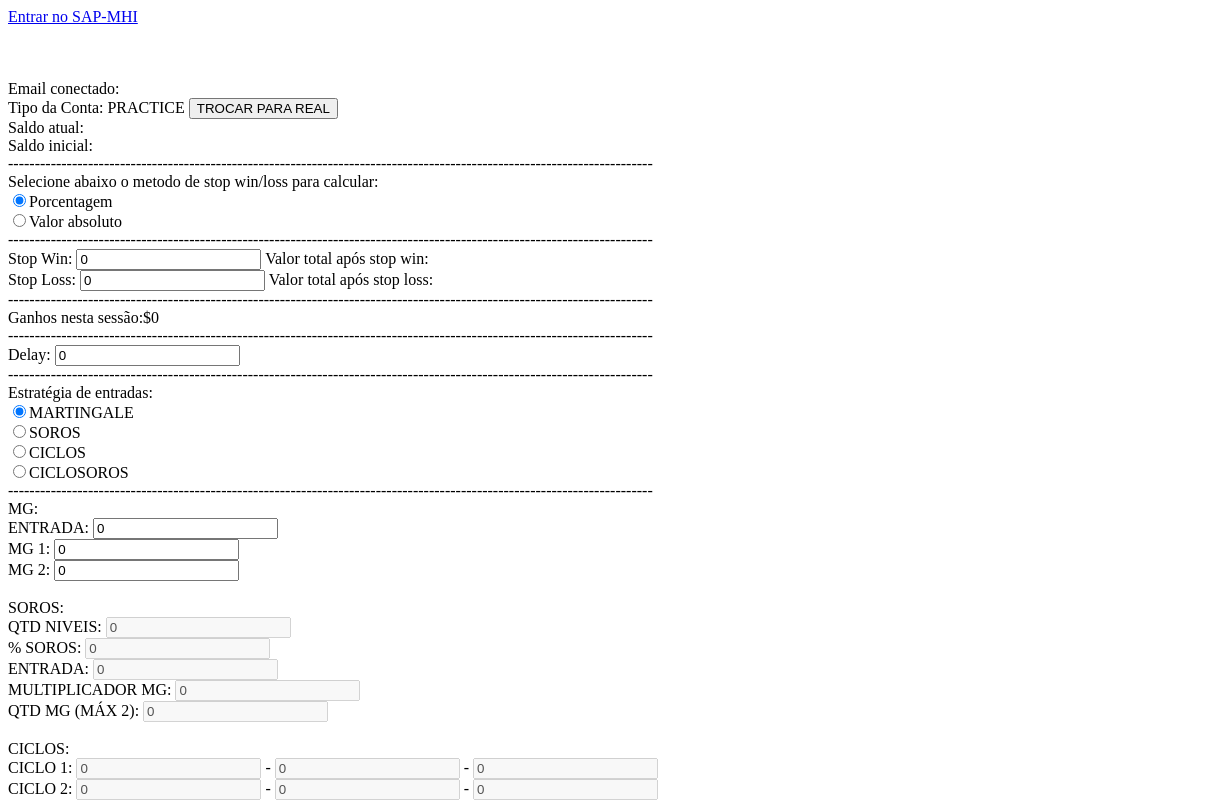
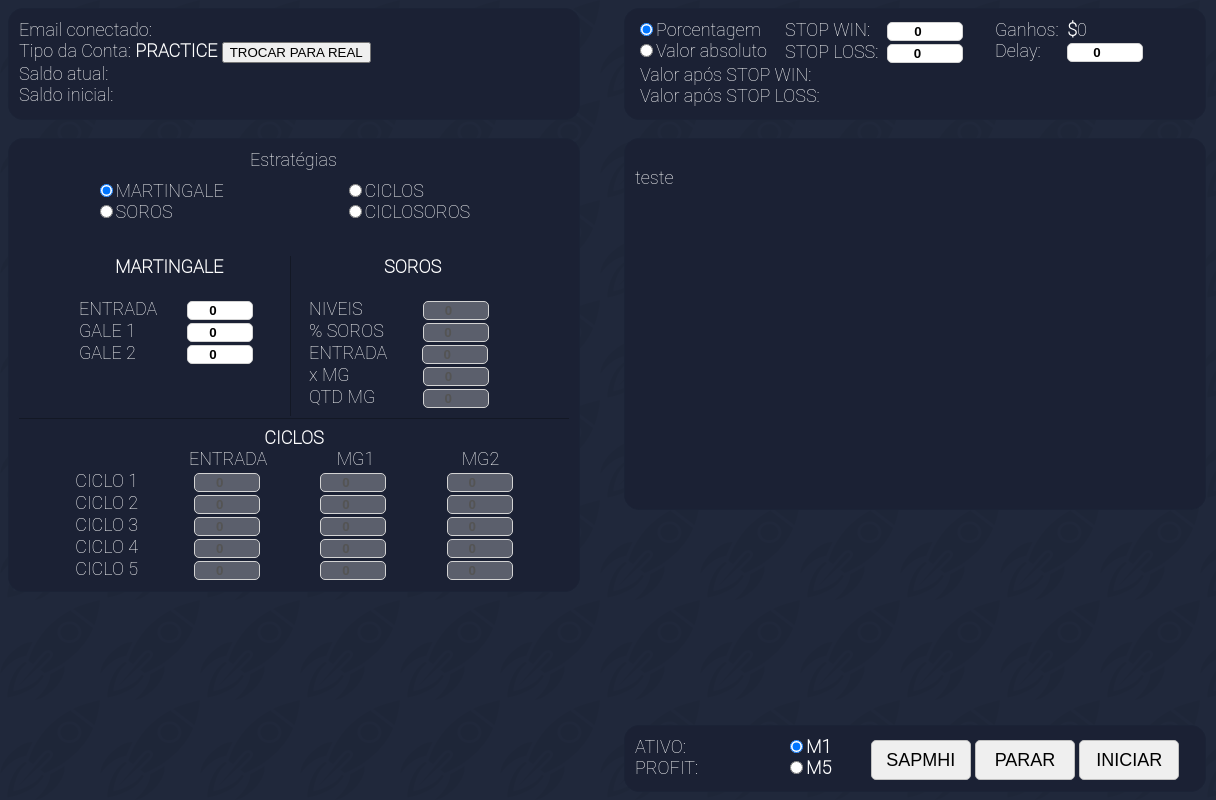
Before and after one commit to eduardoserpa1/RoboRocket, an Electron app: page index.html in a window 1216 px wide. Both pictures are taken after a click on the button "TROCAR PARA REAL". Shown: the top 800 px of the page. Drawn offline with Linux system fonts and the light colour scheme; no server answers.

Commit message:
tudo bonitin

```diff
--- /dev/null
+++ b/graph/css_files/index_css.css
@@ -0,0 +1,206 @@
+/*tag*/
+body{
+    background-image: url("../img/background_rocket.png");
+
+    color: white;
+    font-family: Roboto thin;
+}
+/*class*/
+.bloco{
+    /*background-color: #191e2e;*/
+    background-color: #1b2134;
+    border: solid 1px #1b2336;
+    border-radius: 15px;
+}
+/*id*/
+#bloco_info{
+    font-size: 18px;
+    position: absolute;
+    padding: 10px;
+    width: 550px;
+    height: 90px;
+}
+#bloco_input{
+    font-size: 18px;
+    position: absolute;
+    padding: 10px;
+    width: 560px;
+    height: 90px;
+    right: 0;
+    margin-right: 10px;
+}
+#bloco_input input[type="number"]{
+    width: 70px;
+    height: 13px;
+    border: solid 1px lightgray;
+    border-radius: 5px;
+    font-weight: bold;
+    padding: 2px 2px 2px 2px;
+    text-align: center;
+}
+#div1{
+    width: 150px;
+    height: 45px;
+    position: absolute;
+}
+#div2{
+    width: 300px;
+    height: 45px;
+    position: absolute;
+    margin-left: 150px;
+}
+#div3{
+
+    margin-left: 5px;
+    width: 540px;
+    height: 45px;
+    position: absolute;
+    margin-top: 45px;
+}
+#div4{
+
+    width: 180px;
+    height: 45px;
+    position: absolute;
+    margin-right: 30px;
+    right: 0;
+}
+#bloco_estrategias{
+
+    font-size: 18px;
+    position: absolute;
+    padding: 10px;
+    width: 550px;
+    height: 432px;
+    margin-top: 130px;
+}
+#bloco_estrategias input[type="number"]{
+    width: 60px;
+    height: 13px;
+    border: solid 1px lightgray;
+    border-radius: 5px;
+    font-weight: bold;
+    padding: 2px 2px 2px 2px;
+    text-align: center;
+}
+#div_e1{
+    width: 100%;
+    height: 20%;
+}
+#div_e1_item1{
+    margin-top: 10px;
+    position: absolute;
+    left: 0;
+    width: 150px;
+    height: 60px;
+    margin-left: 15%;
+
+
+}
+#div_e1_item2{
+    margin-top: 10px;
+    position: absolute;
+    right: 0;
+    width: 150px;
+    height: 60px;
+    margin-right: 15%;
+
+}
+#div_e2{
+    position: absolute;
+
+    width: 180px;
+    height: 115px;
+    left: 0;
+    margin-left: 70px;
+}
+#div_e2 input{
+    right: 0;
+    margin-left: 30px;
+}
+#div_e3{
+    position: absolute;
+    right: 0;
+
+    width: 250px;
+    height: 160px;
+    margin-right: 20px;
+
+    padding-left: 18px;
+    border-left: solid 1px #131825;
+}
+#div_e4{
+    text-align: center;
+    position: absolute;
+
+    width: 550px;
+    height: 170px;
+    margin-top: 120px;
+    padding-top: 8px;
+    border-top: solid 1px #131825;
+
+}
+#div_grade{
+    margin-bottom: -20px;
+    text-align: left;
+}
+#bloco_resultados{
+    right: 0;
+    margin-right: 10px;
+    font-size: 18px;
+    position: absolute;
+    padding: 10px;
+    width: 560px;
+    height: 350px;
+    margin-top: 130px;
+}
+#bloco_acoes{
+    right: 0;
+    bottom: 0;
+    margin-right: 10px;
+    font-size: 18px;
+    position: absolute;
+    padding: 10px;
+    width: 560px;
+    height: 45px;
+    margin-bottom: 8px;
+}
+#bloco_acao1{
+
+    position: absolute;
+    left: 0;
+    margin-left: 10px;
+}
+#bloco_acao2{
+   font-weight: bold;
+    position: absolute;
+    margin-left: 150px;
+}
+#bloco_acao3{
+    text-align: center;
+
+    position: absolute;
+    width: 380px;
+    height: 50px;
+    margin-left: 200px;
+ }
+#bloco_acao3 button{
+    font-size: 18px;
+
+    cursor: pointer;
+    text-align: center;
+    height: 40px;
+    width: 100px;
+    margin-top: 4px;
+    border: solid 1px #c0c0c0;
+    border-radius: 5px;
+ }
+ #bloco_acao3 button:hover{
+    border: solid 1px #c9c9c9;
+    background-color: #c9c9c9;
+
+ }
+ #bloco_acao3 button:active{
+    background-color: #5c5c5c;
+    border: solid 1px #5c5c5c;
+ }
--- a/graph/css_files/sapmhi_css.css
+++ b/graph/css_files/sapmhi_css.css
@@ -1,11 +1,19 @@
 body{
-    background-color: #20283b;
+    background-image: url("../img/background_rocket.png");
     font-family: Roboto Thin;
     color: white;
 }
 h1,h3{
     text-align: center;
 }
+
+input:focus{outline:none}
+button:focus {outline:none}
+select:focus {outline:none}
+option:focus {outline:none}
+
+
+
 .info_inputs:hover{
     background-color: #41495c;
 }
@@ -94,3 +102,41 @@ h1,h3{
 #qtd_ativos{
     opacity: 50%;
 }
+#div_botao_sair{
+    width: 80px;
+    height: 80px;
+    position: fixed;
+    left: 0;
+    bottom: 0;
+}
+#botao:active{
+    background-color: #2e344b;
+}
+
+#botao_sair{
+    width: 80px;
+    height: 80px;
+    cursor: pointer;
+}
+#botao_sair{
+    font-family: Roboto;
+    font-size: 20px;
+    width: 120px;
+    height: 80px;
+    cursor: pointer;
+    color: white;
+    background-color: #373e51;
+    border: solid 1px #1d2233;
+    border-radius: 5px;
+}
+#botao_sair:hover{
+    background-color: #41495c;
+    width: 118px;
+    height: 78px;
+    border-radius: 8px;
+    margin-top: 1px;
+    margin-left: 1px;
+}
+#botao_sair:active{
+    background-color: #2e344b;
+}
--- a/index.html
+++ b/index.html
@@ -2,138 +2,161 @@
 <html>
   <head>
     <meta charset="UTF-8">
-
+    <link rel="stylesheet" type="text/css" href="graph/css_files/index_css.css"/>
     <title>Rocket v0.0</title>
   </head>
   <body>
 
-      <a href="telas/sapmhi_tela.html">Entrar no SAP-MHI</a>
+
+
+    <div class="bloco" id="bloco_info">
+      <label>Email conectado: </label><b><label id="email"></label></b>
+    <br>
+      <label>Tipo da Conta: </label><b><label id="tipo_conta"></label></b>
+      <button id="troca_tipo_conta" onclick="trocaTipoConta()"> TROCAR PARA REAL</button>
+      <br>
+      <label>Saldo atual: </label><b><label id="saldo"></label></b>
+    <br>
+
+      <label>Saldo inicial: </label><b><label id="saldo_inicial"></label></b>
+    <br>
+    </div>
+
+    <div class="bloco" id="bloco_input">
+      <div id="div1">
+        <input type="radio" id="porcento" name="multiplicador" value="porcento" checked><label>Porcentagem</label>
+        <input type="radio" id="valor" name="multiplicador" value="valor"><label>Valor absoluto</label>
+    </div>
+    <div id="div2">
+      <label>STOP WIN: &nbsp&nbsp&nbsp</label><input type="number" id="stop_win" onfocusout="calculaStop_w(this.value)">
+      <br>
+      <label>STOP LOSS: &nbsp</label><input type="number" id="stop_loss" onfocusout="calculaStop_l(this.value)">
+    </div>
+    <div id="div3">
+      <label>Valor após STOP WIN: </label><b><label id="total_stop_win"></label></b>
+      <br>
+      <label>Valor após STOP LOSS: </label><b><label id="total_stop_loss"></label></b>
+    </div>
+    <div id="div4">
+      <label>Ganhos:&nbsp <b>$</b></label><label id="ganhos">0</label>
+      <br>
+      <label>Delay:&nbsp&nbsp&nbsp&nbsp&nbsp&nbsp</label><input type="number" id="delay" onfocusout="delay = this.value;" value="0">
+    </div>
+  </div>
+
+  <div class="bloco" id="bloco_estrategias">
+    <div id="div_e1">
+      <label style="margin-left: 42%;">Estratégias </label>
+      <br>
+      <div id="div_e1_item1">
+        <input type="radio" id="mg" name="estrategia_radio" value="mg" onclick="seleciona_mg()" checked><label>MARTINGALE </label>
+        <br>
+        <input type="radio" id="soros" name="estrategia_radio" value="soros" onclick="seleciona_soros()"><label>SOROS</label>
+      </div>
+
+      <div id="div_e1_item2">
+        <input type="radio" id="ciclos" name="estrategia_radio" value="ciclos" onclick="seleciona_ciclos()"><label>CICLOS</label>
+        <br>
+        <input type="radio" id="ciclosoros" name="estrategia_radio" value="ciclosoros" onclick="seleciona_ciclosoros()"><label>CICLOSOROS</label>
+      </div>
+    </div>
+    <br>
+    <div id="div_e2">
+
+      <label style="margin-left: 20%;"><b>MARTINGALE</b></label>
       <br>
       <br>
 
+      <label>ENTRADA</label><input type="number" id="entrada" onfocusout="e1 = this.value;" value="0">
+      <br>
+      <label>GALE 1 &nbsp&nbsp&nbsp&nbsp</label><input type="number" id="mg1" onfocusout="e2 = this.value;" value="0">
+      <br>
+      <label>GALE 2 &nbsp&nbsp&nbsp&nbsp</label><input type="number" id="mg2" onfocusout="e3 = this.value;" value="0">
+    </div>
 
+    <div id="div_e3">
+      <label style="margin-left: 30%;"><b>SOROS</b></label>
+      <br>
+      <br>
+      <label>NIVEIS &nbsp&nbsp&nbsp&nbsp&nbsp&nbsp&nbsp&nbsp&nbsp&nbsp&nbsp&nbsp&nbsp</label><input type="number" id="niveis" onfocusout="nivel_soro = this.value;" value="0" disabled>
+      <br>
+      <label>% SOROS &nbsp&nbsp&nbsp&nbsp&nbsp&nbsp&nbsp&nbsp</label><input type="number" id="porcento_soros" onfocusout="porcento_soro = (this.value)/100;" value="0" disabled>
+      <br>
+      <label>ENTRADA &nbsp&nbsp&nbsp&nbsp&nbsp&nbsp&nbsp</label><input type="number" id="entrada_soro" onfocusout="e1 = this.value; gera_mg_soro();" value="0" disabled>
+      <br>
+      <label>x MG&nbsp&nbsp&nbsp&nbsp&nbsp&nbsp&nbsp&nbsp&nbsp&nbsp&nbsp&nbsp&nbsp&nbsp&nbsp&nbsp&nbsp</label><input type="number" id="multiplicador" onfocusout="multiplicador = this.value; gera_mg_soro();" value="0" disabled>
+      <br>
+      <label>QTD MG &nbsp&nbsp&nbsp&nbsp&nbsp&nbsp&nbsp&nbsp&nbsp&nbsp</label><input type="number" id="qtd_multiplicador" max="2" onfocusout="qtd_multiplicador = this.value; gera_mg_soro();" value="0" disabled>
+    </div>
     <br>
     <br>
-      <label>Email conectado: </label><label id="email"></label>
+    <div id="div_e4">
+      <label><b>CICLOS</b></label>
+      <br>
+      <div id="div_grade">
+        <label style="margin-left: 170px;">ENTRADA</label>
+        <label style="margin-left: 65px;">MG1</label>
+        <label style="margin-left: 83px;">MG2</label>
+      </div>
+      <br>
+      <label>CICLO 1 </label>&nbsp&nbsp&nbsp&nbsp&nbsp&nbsp&nbsp&nbsp&nbsp&nbsp&nbsp
+      <input type="number" id="ciclo1_mg0" onfocusout="e1 = this.value;" value="0" disabled> &nbsp&nbsp&nbsp&nbsp&nbsp&nbsp&nbsp&nbsp&nbsp&nbsp&nbsp&nbsp
+      <input type="number" id="ciclo1_mg1" onfocusout="e2 = this.value;" value="0" disabled> &nbsp&nbsp&nbsp&nbsp&nbsp&nbsp&nbsp&nbsp&nbsp&nbsp&nbsp&nbsp
+      <input type="number" id="ciclo1_mg2" onfocusout="e3 = this.value;" value="0" disabled>
+      <br>
+      <label>CICLO 2 </label>&nbsp&nbsp&nbsp&nbsp&nbsp&nbsp&nbsp&nbsp&nbsp&nbsp&nbsp
+      <input type="number" id="ciclo2_mg0"  value="0" disabled> &nbsp&nbsp&nbsp&nbsp&nbsp&nbsp&nbsp&nbsp&nbsp&nbsp&nbsp&nbsp
+      <input type="number" id="ciclo2_mg1"  value="0" disabled> &nbsp&nbsp&nbsp&nbsp&nbsp&nbsp&nbsp&nbsp&nbsp&nbsp&nbsp&nbsp
+      <input type="number" id="ciclo2_mg2"  value="0" disabled>
+      <br>
+      <label>CICLO 3 </label>&nbsp&nbsp&nbsp&nbsp&nbsp&nbsp&nbsp&nbsp&nbsp&nbsp&nbsp
+      <input type="number" id="ciclo3_mg0"  value="0" disabled> &nbsp&nbsp&nbsp&nbsp&nbsp&nbsp&nbsp&nbsp&nbsp&nbsp&nbsp&nbsp
+      <input type="number" id="ciclo3_mg1"  value="0" disabled> &nbsp&nbsp&nbsp&nbsp&nbsp&nbsp&nbsp&nbsp&nbsp&nbsp&nbsp&nbsp
+      <input type="number" id="ciclo3_mg2"  value="0" disabled>
+      <br>
+      <label>CICLO 4 </label>&nbsp&nbsp&nbsp&nbsp&nbsp&nbsp&nbsp&nbsp&nbsp&nbsp&nbsp
+      <input type="number" id="ciclo4_mg0"  value="0" disabled> &nbsp&nbsp&nbsp&nbsp&nbsp&nbsp&nbsp&nbsp&nbsp&nbsp&nbsp&nbsp
+      <input type="number" id="ciclo4_mg1"  value="0" disabled> &nbsp&nbsp&nbsp&nbsp&nbsp&nbsp&nbsp&nbsp&nbsp&nbsp&nbsp&nbsp
+      <input type="number" id="ciclo4_mg2"  value="0" disabled>
+      <br>
+      <label>CICLO 5 </label>&nbsp&nbsp&nbsp&nbsp&nbsp&nbsp&nbsp&nbsp&nbsp&nbsp&nbsp
+      <input type="number" id="ciclo5_mg0"  value="0" disabled> &nbsp&nbsp&nbsp&nbsp&nbsp&nbsp&nbsp&nbsp&nbsp&nbsp&nbsp&nbsp
+      <input type="number" id="ciclo5_mg1"  value="0" disabled> &nbsp&nbsp&nbsp&nbsp&nbsp&nbsp&nbsp&nbsp&nbsp&nbsp&nbsp&nbsp
+      <input type="number" id="ciclo5_mg2"  value="0" disabled>
+      <br>
+    </div>
     <br>
-      <label>Tipo da Conta: </label><label id="tipo_conta"></label>
-      <button id="troca_tipo_conta" onclick="trocaTipoConta()"> TROCAR PARA REAL</button>
+  </div>
+
+  <div class="bloco" id="bloco_resultados">
+    <p>teste</p>
+  </div>
+
+  <div class="bloco" id="bloco_acoes">
+    <div id="bloco_acao1">
+      <label>ATIVO: </label><label id="ativo"></label>
+        <br>
+      <label>PROFIT: </label><label id="profit"></label>
+    </div>
+    <div id="bloco_acao2">
+      <input type="radio" id="m1" name="tempo_radio" value="60" checked><label>M1</label>
       <br>
-      <label>Saldo atual: </label><label id="saldo"></label>
-    <br>
+      <input type="radio" id="m5" name="tempo_radio" value="300"><label>M5</label>
 
-      <label>Saldo inicial: </label><label id="saldo_inicial"></label>
-    <br>
-    <label>-------------------------------------------------------------------------------------------------------------------------</label>
-    <br>
+    </div>
+    <div id="bloco_acao3">
+      <a href="telas/sapmhi_tela.html"><button>SAPMHI</button></a>
+      <button onclick="para()">PARAR</button>
+      <button onclick="inicia()">INICIAR</button>
 
+    </div>
 
-      <label>Selecione abaixo o metodo de stop win/loss para calcular: </label>
-    <br>
-      <input type="radio" id="porcento" name="multiplicador" value="porcento" checked><label>Porcentagem</label>
-    <br>
-      <input type="radio" id="valor" name="multiplicador" value="valor"><label>Valor absoluto</label>
-    <br>
-    <label>-------------------------------------------------------------------------------------------------------------------------</label>
-    <br>
-
-
-      <label>Stop Win: </label><input type="number" id="stop_win" onfocusout="calculaStop_w(this.value)">   <label>Valor total após stop win: </label><label id="total_stop_win"></label>
-    <br>
-      <label>Stop Loss: </label><input type="number" id="stop_loss" onfocusout="calculaStop_l(this.value)">   <label>Valor total após stop loss: </label><label id="total_stop_loss"></label>
-    <br>
-    <label>-------------------------------------------------------------------------------------------------------------------------</label>
-    <br>
-    <label>Ganhos nesta sessão:$</label><label id="ganhos">0</label>
-    <br>
-      <label>-------------------------------------------------------------------------------------------------------------------------</label>
-    <br>
-      <label>Delay: </label><input type="number" id="delay" onfocusout="delay = this.value;" value="0">
-    <br>
-      <label>-------------------------------------------------------------------------------------------------------------------------</label>
-    <br>
+  </div>
 
 
 
-      <label>Estratégia de entradas: </label>
-      <br>
-      <input type="radio" id="mg" name="estrategia_radio" value="mg" onclick="seleciona_mg()" checked><label>MARTINGALE </label>
-      <br>
-      <input type="radio" id="soros" name="estrategia_radio" value="soros" onclick="seleciona_soros()"><label>SOROS</label>
-      <br>
-      <input type="radio" id="ciclos" name="estrategia_radio" value="ciclos" onclick="seleciona_ciclos()"><label>CICLOS</label>
-      <br>
-      <input type="radio" id="ciclosoros" name="estrategia_radio" value="ciclosoros" onclick="seleciona_ciclosoros()"><label>CICLOSOROS</label>
-      <br>
-      <label>-------------------------------------------------------------------------------------------------------------------------</label>
-      <br>
-      <label>MG: </label>
-      <br>
-      <label>ENTRADA: </label><input type="number" id="entrada" onfocusout="e1 = this.value;" value="0">
-      <br>
-      <label>MG 1: </label><input type="number" id="mg1" onfocusout="e2 = this.value;" value="0">
-      <br>
-      <label>MG 2: </label><input type="number" id="mg2" onfocusout="e3 = this.value;" value="0">
-    <br>
-    <br>
-      <label>SOROS: </label>
-      <br>
-      <label>QTD NIVEIS: </label><input type="number" id="niveis" onfocusout="nivel_soro = this.value;" value="0" disabled>
-      <br>
-      <label>% SOROS: </label><input type="number" id="porcento_soros" onfocusout="porcento_soro = (this.value)/100;" value="0" disabled>
-      <br>
-      <label>ENTRADA: </label><input type="number" id="entrada_soro" onfocusout="e1 = this.value; gera_mg_soro();" value="0" disabled>
-      <br>
-      <label>MULTIPLICADOR MG: </label><input type="number" id="multiplicador" onfocusout="multiplicador = this.value; gera_mg_soro();" value="0" disabled>
-      <br>
-      <label>QTD MG (MÁX 2): </label><input type="number" id="qtd_multiplicador" onfocusout="qtd_multiplicador = this.value; gera_mg_soro();" value="0" disabled>
-    <br>
-    <br>
-      <label>CICLOS: </label>
-      <br>
-      <label>CICLO 1: </label>
 
-      <input type="number" id="ciclo1_mg0" onfocusout="e1 = this.value;" value="0" disabled> -
-      <input type="number" id="ciclo1_mg1" onfocusout="e2 = this.value;" value="0" disabled> -
-      <input type="number" id="ciclo1_mg2" onfocusout="e3 = this.value;" value="0" disabled>
 
-      <br>
-      <label>CICLO 2: </label>
-      <input type="number" id="ciclo2_mg0"  value="0" disabled> -
-      <input type="number" id="ciclo2_mg1"  value="0" disabled> -
-      <input type="number" id="ciclo2_mg2"  value="0" disabled>
-      <br>
-      <label>CICLO 3: </label>
-      <input type="number" id="ciclo3_mg0"  value="0" disabled> -
-      <input type="number" id="ciclo3_mg1"  value="0" disabled> -
-      <input type="number" id="ciclo3_mg2"  value="0" disabled>
-      <br>
-      <label>CICLO 4: </label>
-      <input type="number" id="ciclo4_mg0"  value="0" disabled> -
-      <input type="number" id="ciclo4_mg1"  value="0" disabled> -
-      <input type="number" id="ciclo4_mg2"  value="0" disabled>
-      <br>
-      <label>CICLO 5: </label>
-      <input type="number" id="ciclo5_mg0"  value="0" disabled> -
-      <input type="number" id="ciclo5_mg1"  value="0" disabled> -
-      <input type="number" id="ciclo5_mg2"  value="0" disabled>
-      <br>
-    <br>
-      <label>-------------------------------------------------------------------------------------------------------------------------</label>
-    <br>
-    <label>ATIVO: </label><label id="ativo"></label>
-    <br>
-    <label>PROFIT: </label><label id="profit"></label>
-    <br>
-    <br>
-    <input type="radio" id="m1" name="tempo_radio" value="60" checked><label>M1</label>
-    <input type="radio" id="m5" name="tempo_radio" value="300"><label>M5</label>
-    <br>
-    <br>
-    <button onclick="para()">PARAR</button><button onclick="inicia()">INICIAR</button>
-    <br>
-    <br>
-      <label>Notificações: </label><label id="avisos"></label>
 
 
 
--- a/main.js
+++ b/main.js
@@ -3,8 +3,8 @@ const { app, BrowserWindow } = require('electron')
 function createWindow () {
   // Cria uma janela de navegação.
   let win = new BrowserWindow({
-    width: 1300,
-    height: 800,
+    width: 1216,
+    height: 659,
     webPreferences: {
       nodeIntegration: true
     }
--- a/scripts/index_js.js
+++ b/scripts/index_js.js
@@ -29,6 +29,7 @@ function sleepjs(milliseconds) {
     }
 }
 
+
 //------------------------------------
 //Funções de verificação     interface/funcionamento
 
@@ -84,7 +85,6 @@ function verifica_stop(){
      gera_ganho();
 
 }
-
 
 //------------------------------------
 //Funções de entradas
@@ -380,7 +380,9 @@ function main_code_ciclos(){
     sapmhi_py.on('message', function(message){
         console.log("1 Entrada");
         ordem_executada = message + "";
-
+        sleep(10000).then(() => {
+            verifica_stop();
+        });
     })
 }
 function main_code_ciclos_mg1(){
@@ -426,7 +428,9 @@ function main_code_ciclos_mg1(){
         }
 
 
+        sleep(10000).then(() => {
             verifica_stop();
+        });
 
 
     })
@@ -467,7 +471,9 @@ function main_code_ciclos_mg2(){
         }
 
 
+        sleep(10000).then(() => {
             verifica_stop();
+        });
 
     })
 }
@@ -496,7 +502,9 @@ function main_code_ciclos_verifica(){
             conta_ciclos++;
         }
 
+        sleep(10000).then(() => {
             verifica_stop();
+        });
 
     })
 }
@@ -516,7 +524,9 @@ function main_code_ciclosoros(){
     sapmhi_py.on('message', function(message){
         console.log("1 Entrada");
         ordem_executada = message + "";
-
+        sleep(10000).then(() => {
+            verifica_stop();
+        });
     })
 }
 function main_code_ciclosoros_mg1(){
@@ -540,9 +550,6 @@ function main_code_ciclosoros_mg1(){
             console.log("--- WIN ---");
 
             verificador_win=true;
-
-            console.log("conta_nivel_soro:"+conta_nivel_soro+"     nivel_soro:"+nivel_soro);
-            console.log("conta_ciclos:"+conta_ciclos);
             if(conta_ciclos==0){
             if(conta_nivel_soro<nivel_soro){
 
@@ -578,7 +585,9 @@ function main_code_ciclosoros_mg1(){
                 conta_nivel_soro=0;
         }
 
-        verifica_stop();
+        sleep(10000).then(() => {
+            verifica_stop();
+        });
 
     })
 }
@@ -617,7 +626,9 @@ function main_code_ciclosoros_mg2(){
             conta_ciclos++;
         }
 
-        verifica_stop();
+        sleep(10000).then(() => {
+            verifica_stop();
+        });
     })
 }
 function main_code_ciclosoros_verifica(){
@@ -644,7 +655,9 @@ function main_code_ciclosoros_verifica(){
             console.log("XXX- LOSS -XXX");
             conta_ciclos++;
         }
-        verifica_stop();
+        sleep(10000).then(() => {
+            verifica_stop();
+        });
     })
 }
 //------------------------------------
@@ -662,8 +675,12 @@ function trocaTipoConta(){
         document.getElementById('troca_tipo_conta').innerHTML = "TROCAR PARA REAL";
         document.getElementById('tipo_conta').innerHTML = "PRACTICE";
     }
-    console.log(tipo_conta);
+
     conexao_iq(tipo_conta);
+    sleep(10000).then(() => {
+        document.getElementById('saldo_inicial').innerHTML = saldo;
+        saldo_inicial = saldo;
+    });
 
 }
 function calculaStop_w(valor){
@@ -680,7 +697,7 @@ function calculaStop_w(valor){
         var porcento = parseFloat(valor/100);
         var qtd_aumento = parseFloat(saldo*porcento);
         var r = parseFloat(parseFloat(saldo) + parseFloat(qtd_aumento));
-        document.getElementById('total_stop_win').innerHTML = r.toFixed(2) + "  -  Lucro: $"+qtd_aumento.toFixed(2);
+        document.getElementById('total_stop_win').innerHTML = "&nbsp&nbsp&nbsp" + r.toFixed(2) + "  -  Lucro: $"+qtd_aumento.toFixed(2);
         stop_win = r.toFixed(2);
     }
     if (radio == 'valor') {
@@ -703,7 +720,7 @@ function calculaStop_l(valor){
         var porcento = parseFloat(valor/100);
         var qtd_aumento = parseFloat(saldo*porcento);
         var r = parseFloat(saldo-qtd_aumento);
-        document.getElementById('total_stop_loss').innerHTML = r.toFixed(2) + "  -  Prejuizo: $"+qtd_aumento.toFixed(2);
+        document.getElementById('total_stop_loss').innerHTML = "&nbsp" + r.toFixed(2) + "  -  Prejuízo: $"+qtd_aumento.toFixed(2);
         stop_loss = r.toFixed(2);
     }
     if (radio == 'valor') {
@@ -876,7 +893,7 @@ var executa;
 var tipo_vela;
 var ordem_executada="";
 //Determinações iniciais
-document.getElementById("avisos").innerHTML = "Carregando dados da conta...";
+//document.getElementById("avisos").innerHTML = "Carregando dados da conta...";
 document.getElementById('stop_win').value = 0;
 document.getElementById('stop_loss').value = 0;
 conexao_iq(tipo_conta);
@@ -885,27 +902,7 @@ sleep(10000).then(() => {
     saldo_inicial = saldo;
 });
 
-
 //------------------------------------
-/*executa = setInterval(function() {
-    var date = new Date();
-    var min = date.getMinutes();
-    console.log("orientador: "+orientador++);
-
-
-
-    if(min%5==4 && orientador>12){
-        if(diferenciador==false){
-            console.log("ENTRADA DISPARADA");
-
-            diferenciador=true;
-        }
-    }else{
-        diferenciador = false;
-    }
-
-},
-limite);*/
 
 function inicia(){
     console.log("O ROBO COMECOU A OPERAR");
@@ -1600,7 +1597,6 @@ if (document.getElementById('m5').checked==true) {
 
 }
 
-
 function para(){
     clearInterval(executa);
     console.log("O ROBO PAROU DE OPERAR");
```
Also changed, not shown: telas/sapmhi_tela.html (+9 -0 lines), graph/img/background_rocket.png (added).
